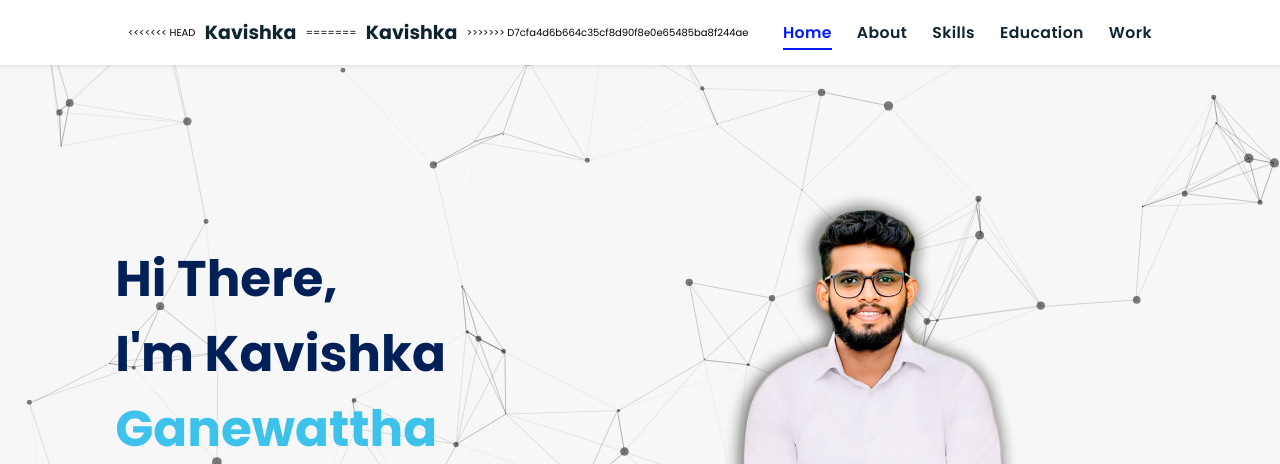
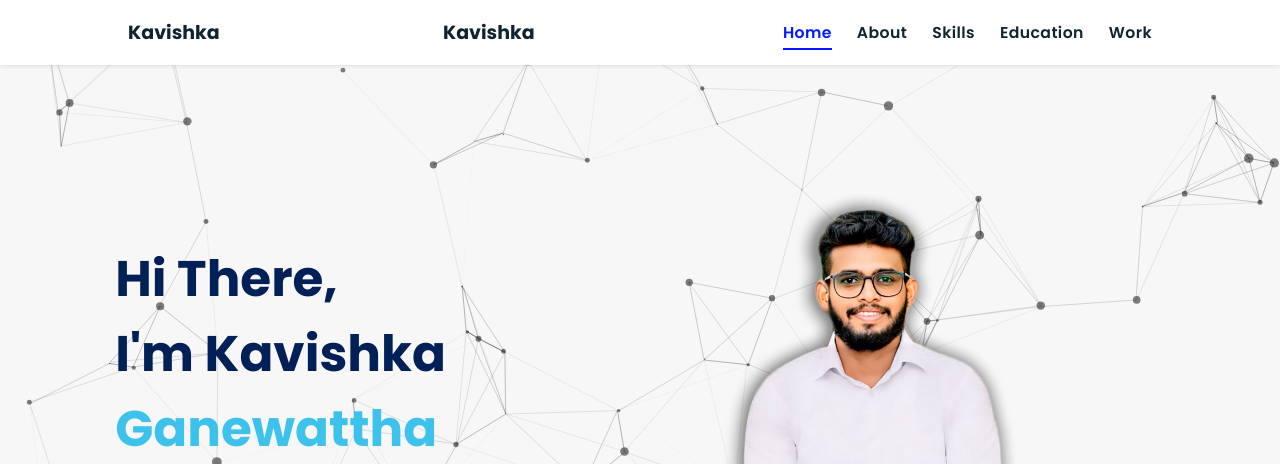
Before and after one commit to KaViShKa99/portfolio, a plain HTML site: page index.html in a window 1280 px wide. Shown: the top 464 px of the page. Drawn offline with nearby package versions, Linux system fonts and the light colour scheme; animation ran at ten frames a second.

Commit message:
fixed navbar issues

```diff
--- a/index.html
+++ b/index.html
@@ -23,12 +23,9 @@
 
 <!-- navbar starts -->
 <header id="header">
-<<<<<<< HEAD
         <a href="/" class="logo"> Kavishka</a>
-=======
         <!-- <a href="/" class="logo"><i class="fab fa-node-js"></i> Kavishka</a> -->
         <a href="https://kavishka99.github.io/portfolio/" class="logo"> Kavishka</a>
->>>>>>> d7cfa4d6b664c35cf8d90f8e0e65485ba8f244ae
 
         <div id="menu" class="fas fa-bars"></div>
         <nav class="navbar">
```
